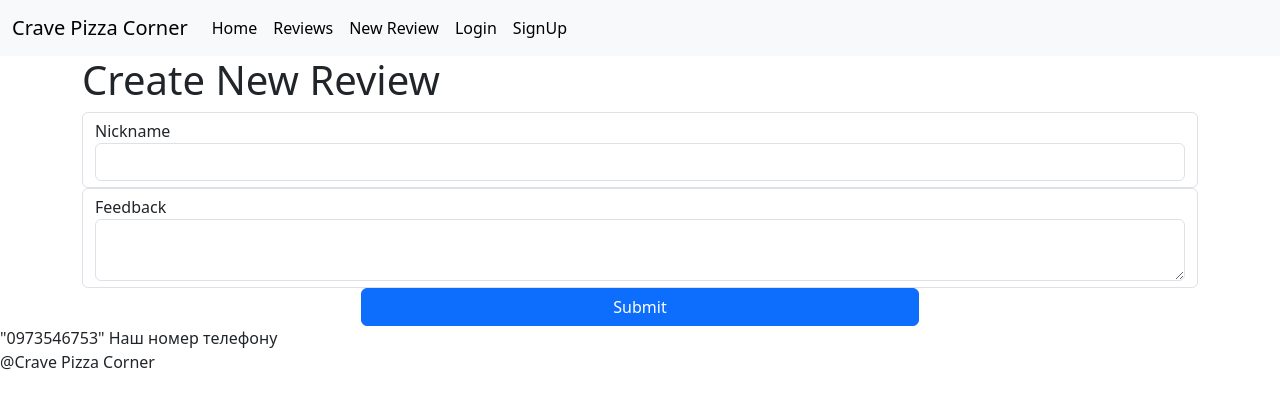
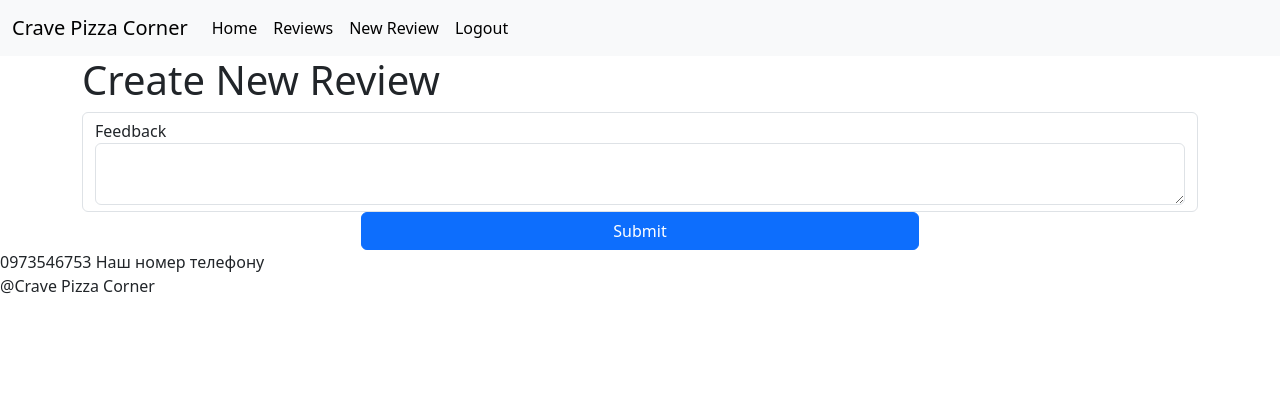
Before and after one commit to santar4/Flask_project, a Flask app: page /new_review/ in a window 1280 px wide. Shown: the top 409 px of the page. Run offline with Flask 3, Linux system fonts and the light colour scheme; a user stored in the database is signed in; tables that the repository leaves empty hold one stand-in row (values such as "Sample post").

Commit message:
fourth commit

```diff
--- a/__init__db.py
+++ b/__init__db.py
@@ -8,12 +8,13 @@ def create_table():
     p1 = Pizza(name="Маргарита", description="Помідори, моцарела, базилік", prize=120)
     p2 = Pizza(name="Пепероні", description="Салямі, сир, томатний соус", prize=150)
     p3 = Pizza(name="Гавайська", description="Куряче філе, ананаси, шинка", prize=130)
+
     dB.session.add_all([p1, p2, p3])
     dB.session.commit()
     print("Data created")
 
 
 with app.app_context():
-    # dB.create_all()
+    dB.create_all()
     print("Create db")
     create_table()
--- a/app/forms.py
+++ b/app/forms.py
@@ -3,7 +3,6 @@ from wtforms import StringField, SubmitField, validators, PasswordField
 
 
 class FeedbackForm(FlaskForm):
-    nickname = StringField("Nickname", validators=[validators.DataRequired()])
     feedback = StringField("feedback", validators=[validators.DataRequired()])
 
 
--- a/app/routes.py
+++ b/app/routes.py
@@ -1,4 +1,4 @@
-from flask_login import login_user, login_required
+from flask_login import login_user, login_required, logout_user, current_user
 from flask import render_template, flash, redirect, url_for, request
 from flask_wtf import form
 from sqlalchemy import select
@@ -55,7 +55,7 @@ def internal_server_error(e):
 def feedbacks():
     form = FeedbackForm()
     if request.method == "POST":
-        nickname = request.form.get("nickname")
+        nickname = current_user.nickname
         feedback = request.form.get("feedback")
 
         if not nickname:
@@ -109,3 +109,10 @@ def signup():
         dB.session.commit()
         return redirect(url_for("login"))
     return render_template("users/login_and_sign.up.html", form=form, title="Signup", name=name)
+
+
+@app.route("/logout")
+@login_required
+def logout():
+    logout_user()
+    return redirect(url_for("home"))
--- a/app/templates/Components/_footer.html
+++ b/app/templates/Components/_footer.html
@@ -1,4 +1,4 @@
  <div>
-     <a> "0973546753" Наш номер телефону </a>
+     <a> 0973546753 Наш номер телефону </a>
      <p>@{{name}}</p>
 </div>
--- a/app/templates/Components/navbar.html
+++ b/app/templates/Components/navbar.html
@@ -9,6 +9,7 @@
         <li class="nav-item">
           <a class="nav-link active" aria-current="page" href="/">Home</a>
         </li>
+          {% if current_user.is_authenticated %}
      <div>
          <ul class="navbar-nav me-auto mb-2 mb-lg-0">
           <li class="nav-item">
@@ -19,6 +20,11 @@
               <a class="nav-link active" aria-current="page" href="/new_review/">New Review</a>
           </li>
              <ul class="navbar-nav me-auto mb-2 mb-lg-0">
+
+                 <li class="nav-item">
+                  <a class="nav-link active" aria-current="page" href="/logout"> Logout </a>
+              </li>
+                 {% else %}
           <li class="nav-item">
               <a class="nav-link active" aria-current="page" href="/login/">Login</a>
           </li>
@@ -27,5 +33,8 @@
               <li class="nav-item">
                   <a class="nav-link active" aria-current="page" href="/signup">SignUp</a>
               </li>
+              <ul class="navbar-nav me-auto mb-2 mb-lg-0">
+                  {% endif %}
+
 
 </nav>
--- a/app/templates/New_review.html
+++ b/app/templates/New_review.html
@@ -6,11 +6,7 @@
     <h1>Create New Review</h1>
 
     <form method="post">
-        <div class="form-control">
-            <label for="nickname"> Nickname </label>
-            <input type="text" name="nickname" id="nickname"  placeholder="" class="form-control"
-                   value="{{ request.form['title'] }}">
-        </div>
+
         <div class="form-control">
             <label for="feedback"> Feedback </label>
             <textarea name="feedback" id="feedback"  placeholder="Feedback" class="form-control">
```
Also changed, not shown: app/models.py (+4 -4 lines).
